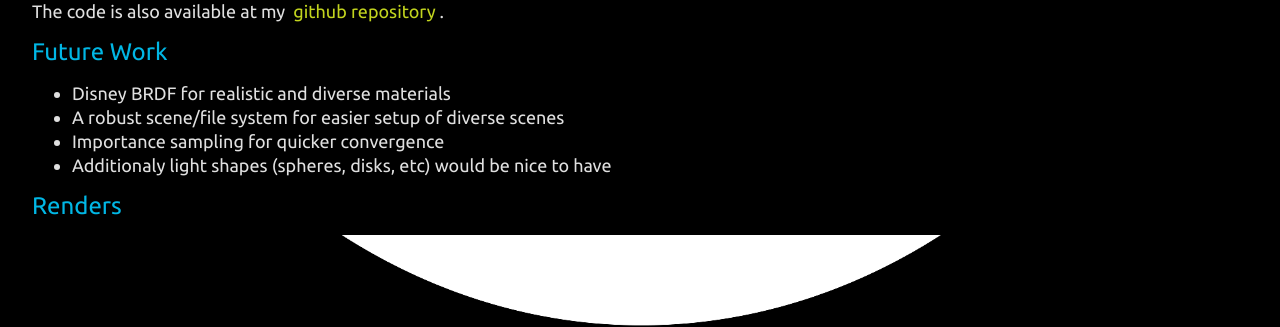
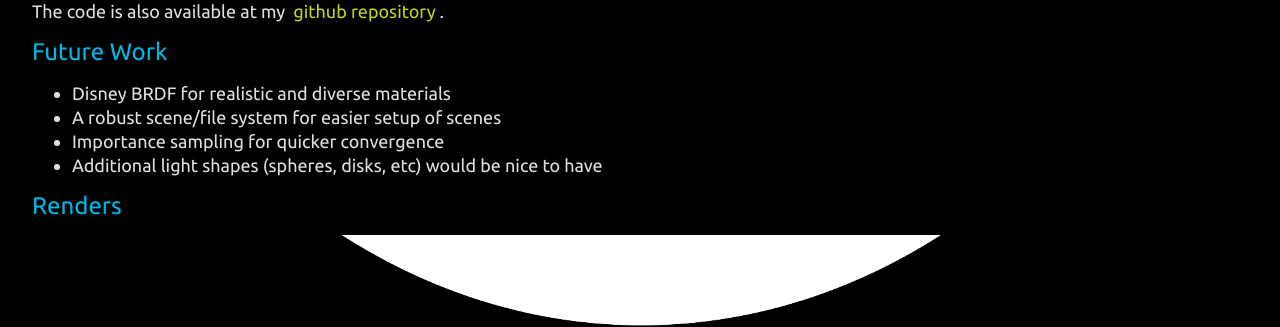
Before and after one commit to JAGJ10/jagj10.github.io, a Jekyll site: the page built from projects/hikari.md, in a window 1280 px wide. Shown: the part 1176-1503 px from the top of the page. Built offline with Jekyll 4.4.1, drawn with Linux system fonts in a browser that asks for light colours.

Commit message:
fix typo

```diff
--- a/projects/hikari.md
+++ b/projects/hikari.md
@@ -22,9 +22,9 @@ The code is also available at my [github repository](https://github.com/JAGJ10/H
 
 ### Future Work ###
 - Disney BRDF for realistic and diverse materials
-- A robust scene/file system for easier setup of diverse scenes
+- A robust scene/file system for easier setup of scenes
 - Importance sampling for quicker convergence
-- Additionaly light shapes (spheres, disks, etc) would be nice to have
+- Additional light shapes (spheres, disks, etc) would be nice to have
 
 ### Renders ###
 
```
